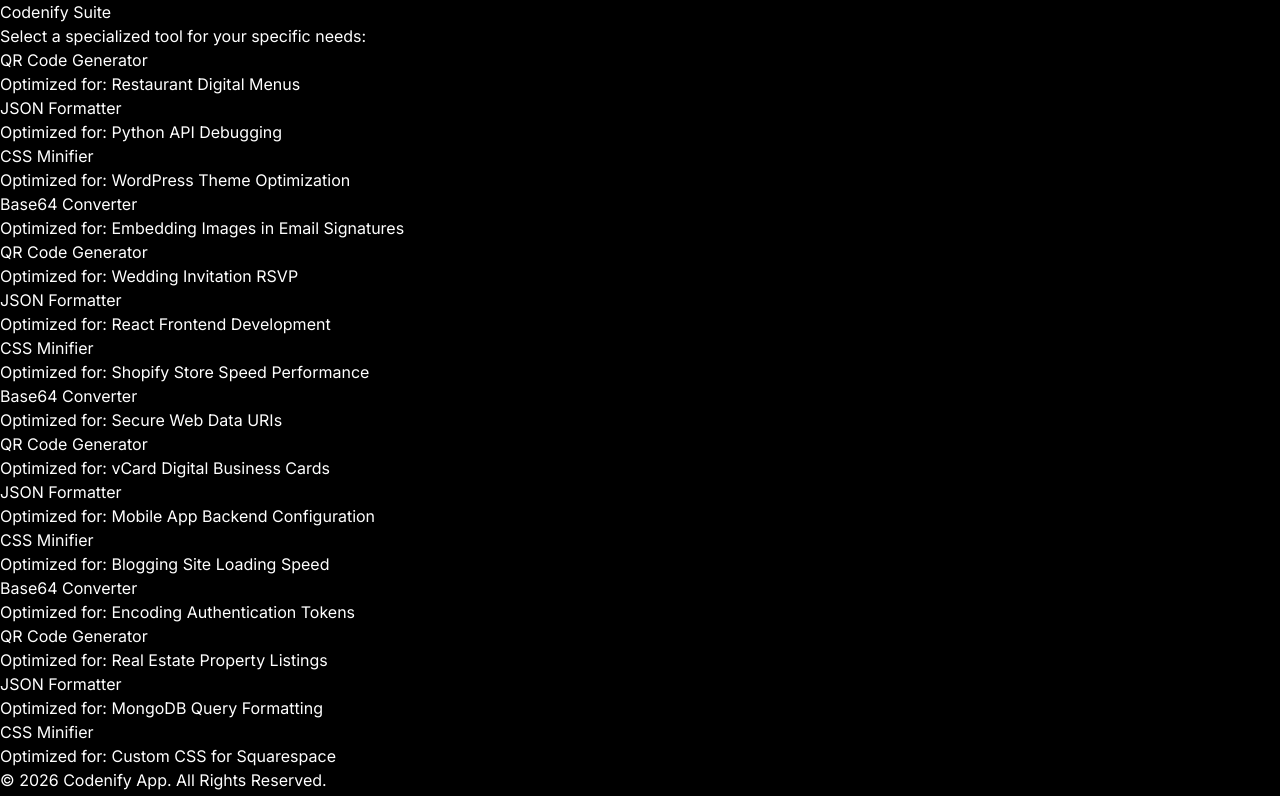
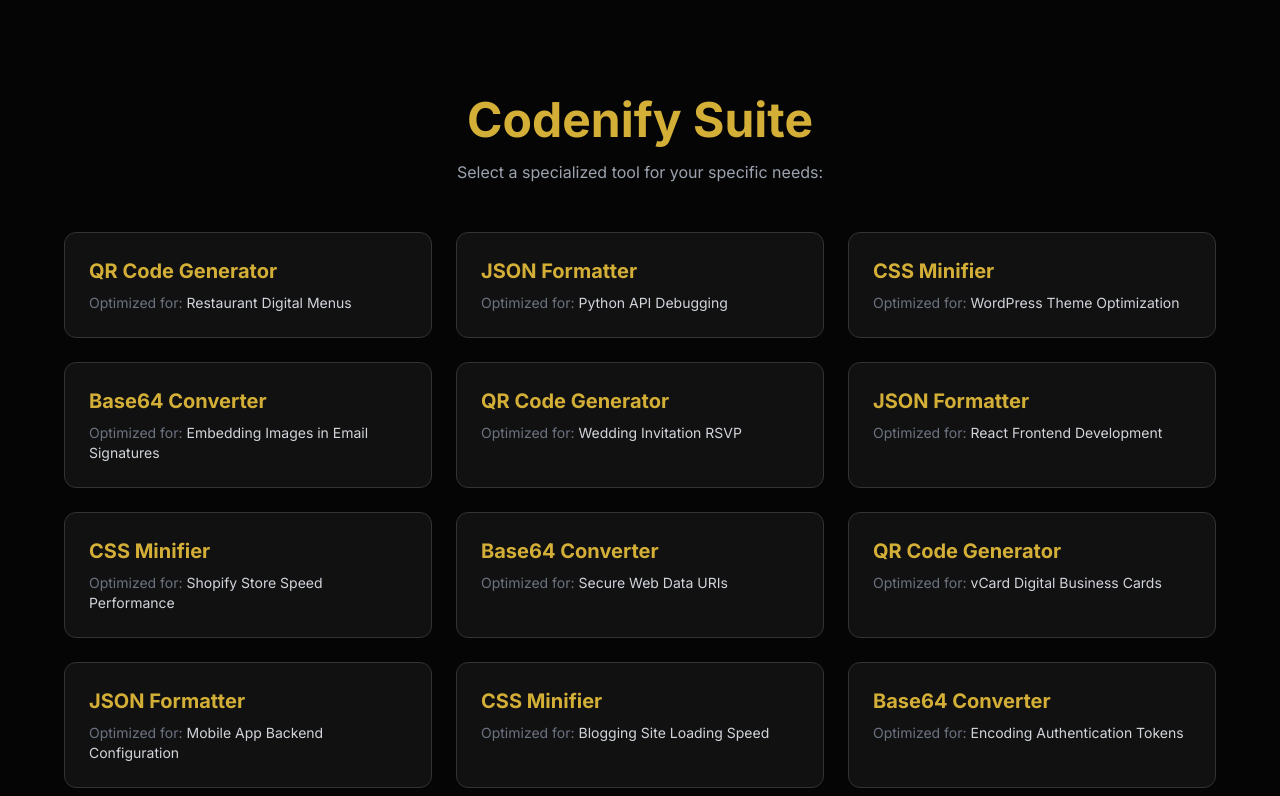
Before and after one commit to tukaoffcial27/codenify, a Next.js app: page / in a window 1280 px wide. Shown: the top 796 px of the page. Built offline with nearby package versions, Linux system fonts and the light colour scheme.

Commit message:
Fix: Add missing Tailwind and PostCSS configurations

```diff
--- a/package.json
+++ b/package.json
@@ -18,6 +18,7 @@
     "@types/react": "^19",
     "@types/react-dom": "^19",
     "postcss": "^8",
-    "tailwindcss": "^3"
+    "tailwindcss": "^3",
+    "autoprefixer": "^10"
   }
 }
--- /dev/null
+++ b/postcss.config.mjs
@@ -0,0 +1,8 @@
+/** @type {import('postcss-load-config').Config} */
+const config = {
+  plugins: {
+    tailwindcss: {},
+  },
+};
+
+export default config;
--- /dev/null
+++ b/tailwind.config.ts
@@ -0,0 +1,13 @@
+import type { Config } from "tailwindcss";
+
+const config: Config = {
+  content: [
+    "./app/**/*.{js,ts,jsx,tsx,mdx}",
+    "./components/**/*.{js,ts,jsx,tsx,mdx}",
+  ],
+  theme: {
+    extend: {},
+  },
+  plugins: [],
+};
+export default config;
```
Also changed, not shown: 1 other file (tests, documents, lock files or other folders).
